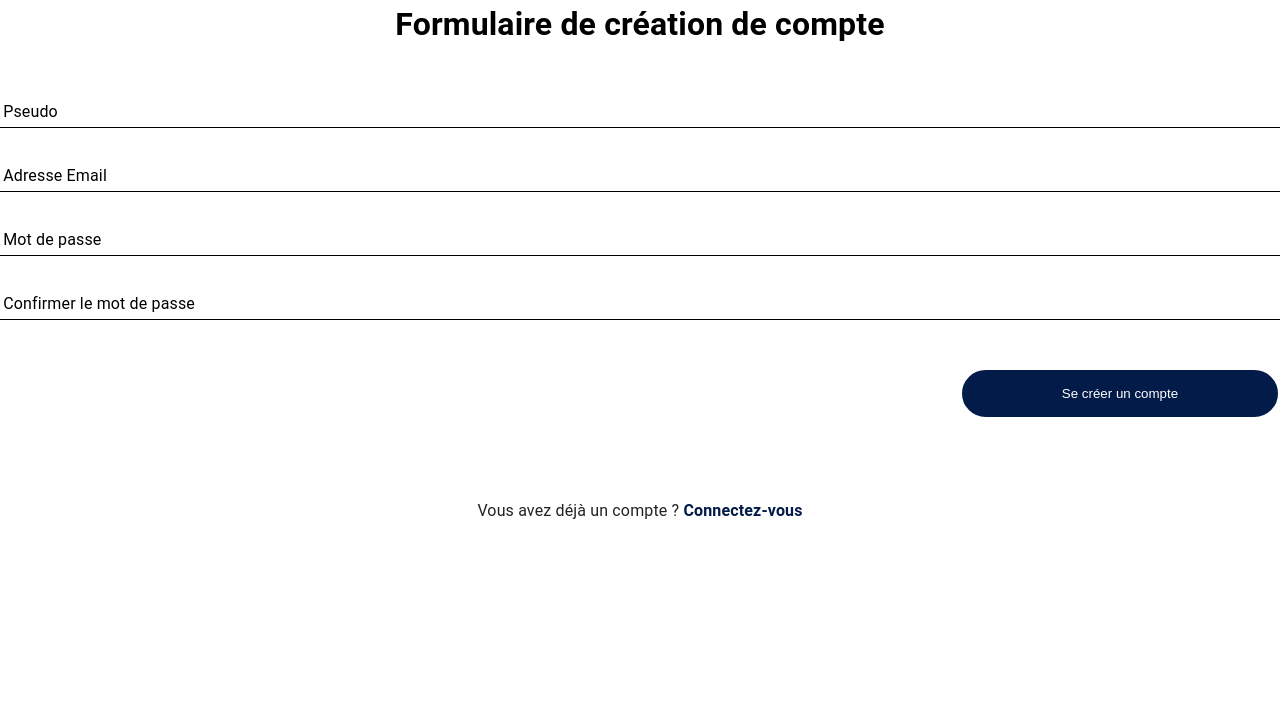
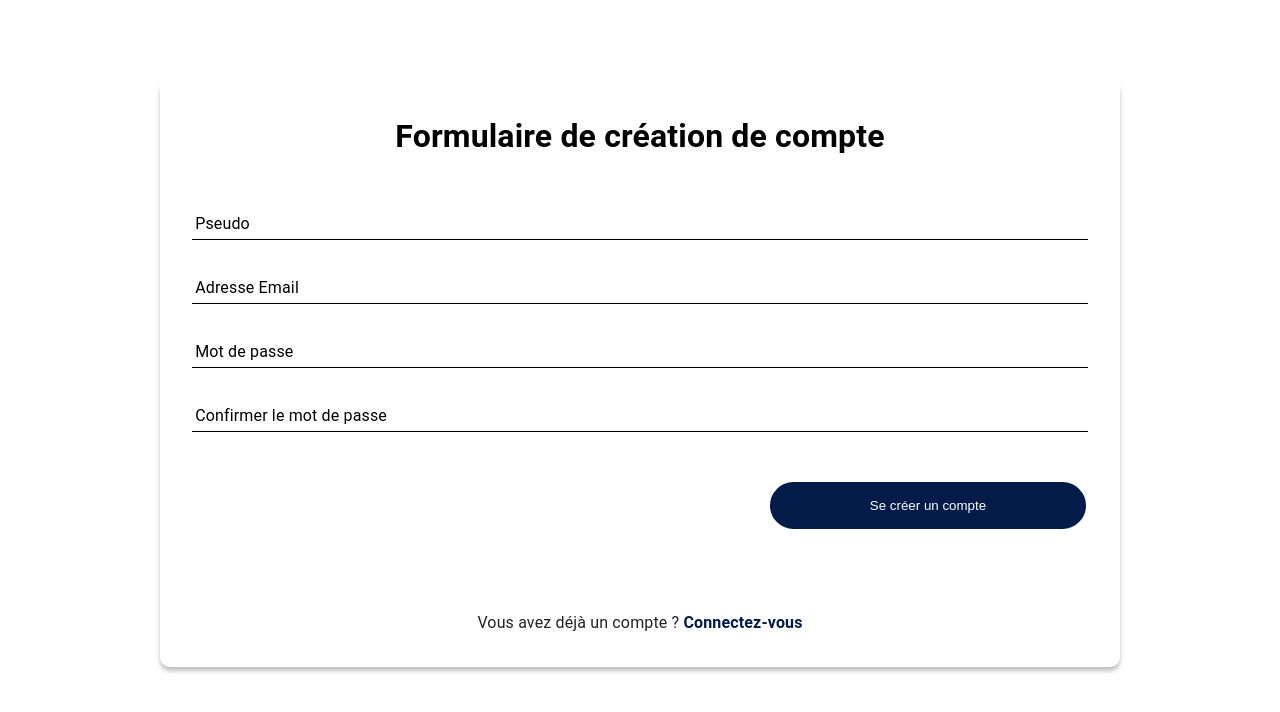
Before and after one commit to Florian59c/Blog-JDR-front, a Next.js app: page /register in a window 1280 px wide. Shown: the top 712 px of the page. Built offline with nearby package versions, Linux system fonts and the light colour scheme.

Commit message:
fix: style for container

```diff
--- a/styles/register.module.css
+++ b/styles/register.module.css
@@ -1,3 +1,11 @@
+.formsContainer {
+    margin: 5rem 10rem 1rem 10rem;
+    padding: 2rem;
+    box-shadow: 0 4px 4px rgba(0, 0, 0, 0.25);
+    border-radius: 10px;
+    background-color: white;
+}
+
 .formsContainer :global(h1) {
     text-align: center;
     color: #000;
```
